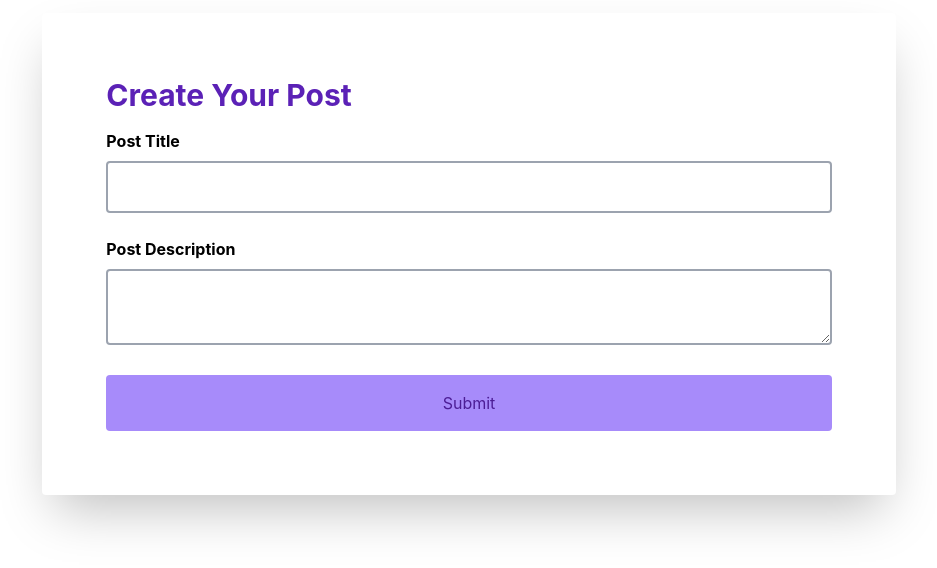
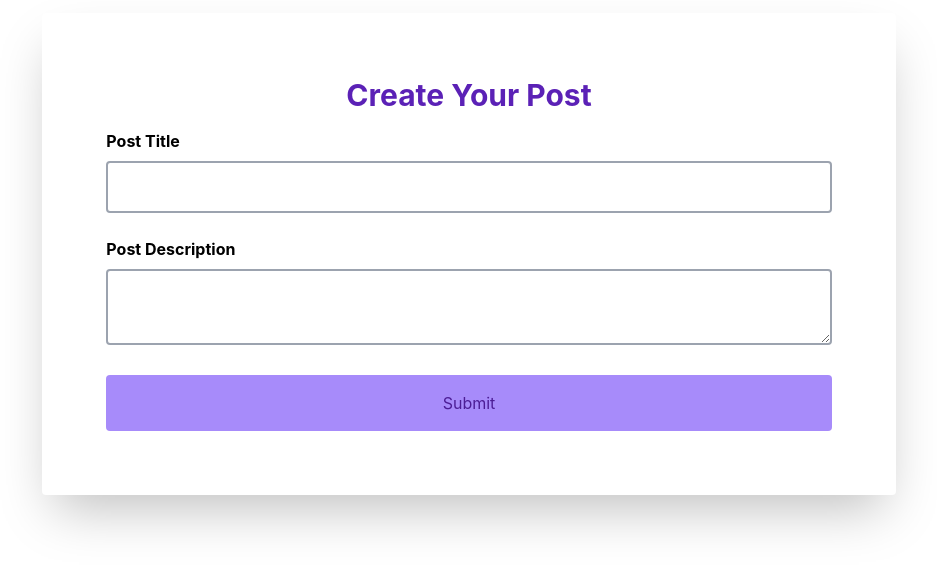
Before and after one commit to mubin86/next-structure, a Next.js app: page /post/new-post in a window 1280 px wide. Shown: the part 146-714 px from the top of the page, without its empty margins (171-1108 px from the left). Built offline with nearby package versions, Linux system fonts and the light colour scheme.

Commit message:
folder structured && layout integration started

```diff
--- a/components/NewPost.js
+++ /dev/null
@@ -1,52 +0,0 @@
-import {useRef} from 'react'
-
-export default function NewPost() {
-  const titleRef = useRef();
-  const descriptionRef = useRef();
-
-  const submitHandler = (e) => {
-      e.preventDefault();
-
-      const title = titleRef.current.value;
-      const description = descriptionRef.current.value;
-
-      const postData = {
-        title,
-        description
-      }
-
-      //props diye method anbo
-  }
-
-    return (
-      <div className="min-h-screen flex items-center rounded justify-center bg-blu-400">
-
-        <div className="bg-white p-16 rounded shadow-2xl w-2/3">
-
-          <h2 className="text-3xl font-bold mb-4 text-purple-800">Create Your Post</h2>
-
-          <form className="space-y-6" onSubmit={submitHandler}>
-            <div>
-              <label htmlFor='title' className="block mb-2 font-bold">Post Title</label>
-              <input type="text" ref={titleRef} required id='title' className="w-full border-2 border-gray-400 p-3 rounded outline-none focus:border-purple-500" />
-            </div>
-
-            {/* <div>
-              <label htmlFor='description' className="block mb-2 font-bold">Post Description</label>
-              <input type="text" ref={descriptionRef} required id='description' className="w-full border-2 border-gray-400 p-3 rounded outline-none focus:border-purple-500" />
-            </div> */}
-
-            <div>
-              <label htmlFor='description' className="block mb-2 font-bold">Post Description</label>
-              <textarea type="text" ref={descriptionRef} required id='description' className="w-full border-2 border-gray-400 p-3 rounded outline-none focus:border-purple-500" />
-            </div>
-
-            <button className="block w-full bg-purple-400 p-4 rounded text-purple-900">Submit</button>
-
-          </form>
-
-        </div>
-      </div>
-
-    )
-}
--- /dev/null
+++ b/components/layout/Layout.js
@@ -0,0 +1,11 @@
+import React from 'react'
+import MainNavigation from './MainNavigation'
+
+export default function Layout(props) {
+    return (
+        <div>
+            <MainNavigation />
+            <main>{props.children}</main>
+        </div>
+    )
+}
--- /dev/null
+++ b/components/layout/MainNavigation.js
@@ -0,0 +1,9 @@
+import React from 'react'
+
+export default function MainNavigation() {
+    return (
+        <div className="mb-7">
+            hello people this is the Navbar
+        </div>
+    )
+}
--- /dev/null
+++ b/components/post/NewPost.js
@@ -0,0 +1,53 @@
+import {useRef} from 'react'
+
+export default function NewPost({newPostHandler}) {
+    const titleRef = useRef();
+    const descriptionRef = useRef();
+
+    const submitHandler = (e) => {
+        e.preventDefault();
+
+        const title = titleRef.current.value;
+        const description = descriptionRef.current.value;
+
+        const postData = {
+            title,
+            description
+        }
+
+        //props diye method anbo
+        newPostHandler(postData);
+    }
+
+        return (
+        <div className="min-h-screen flex items-center rounded justify-center bg-blu-400">
+
+            <div className="bg-white p-16 rounded shadow-2xl w-2/3">
+
+            <h2 className="text-3xl text-center font-bold mb-4 text-purple-800">Create Your Post</h2>
+
+            <form className="space-y-6" onSubmit={submitHandler}>
+                <div>
+                <label htmlFor='title' className="block mb-2 font-bold">Post Title</label>
+                <input type="text" ref={titleRef} required id='title' className="w-full border-2 border-gray-400 p-3 rounded outline-none focus:border-purple-500" />
+                </div>
+
+                {/* <div>
+                <label htmlFor='description' className="block mb-2 font-bold">Post Description</label>
+                <input type="text" ref={descriptionRef} required id='description' className="w-full border-2 border-gray-400 p-3 rounded outline-none focus:border-purple-500" />
+                </div> */}
+
+                <div>
+                <label htmlFor='description' className="block mb-2 font-bold">Post Description</label>
+                <textarea type="text" ref={descriptionRef} required id='description' className="w-full border-2 border-gray-400 p-3 rounded outline-none focus:border-purple-500" />
+                </div>
+
+                <button className="block w-full bg-purple-400 p-4 rounded text-purple-900">Submit</button>
+
+            </form>
+
+            </div>
+        </div>
+
+    )
+}
--- a/pages/index.js
+++ b/pages/index.js
@@ -1,9 +1,13 @@
+import Layout from "../components/layout/Layout";
+import PostPage from "./post";
 
 
 export default function index() {
   return (
     <div>
-      The Initial Home Page
+      <Layout>
+        <PostPage />
+      </Layout>
     </div>
   )
 }
--- a/pages/post/new-post/index.js
+++ b/pages/post/new-post/index.js
@@ -1,10 +1,18 @@
 import { Fragment } from 'react'
-import NewPost from '../../../components/NewPost'
+import NewPost from '../../../components/post/NewPost'
 
 
 export default function NewPostPage() {
+
+    const newPostHandler = (postData) => {
+            console.log("postData is",postData);
+    }
+
+
     return (
-            <NewPost />
+            <NewPost
+                newPostHandler={newPostHandler}
+            />
     )
 
 }
```
